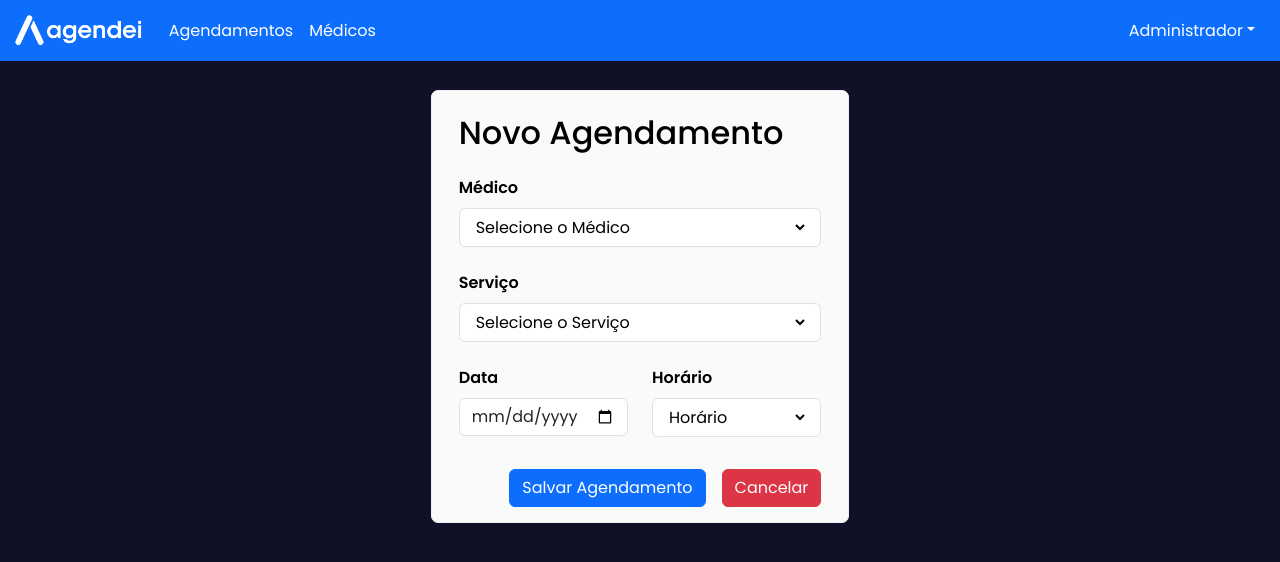
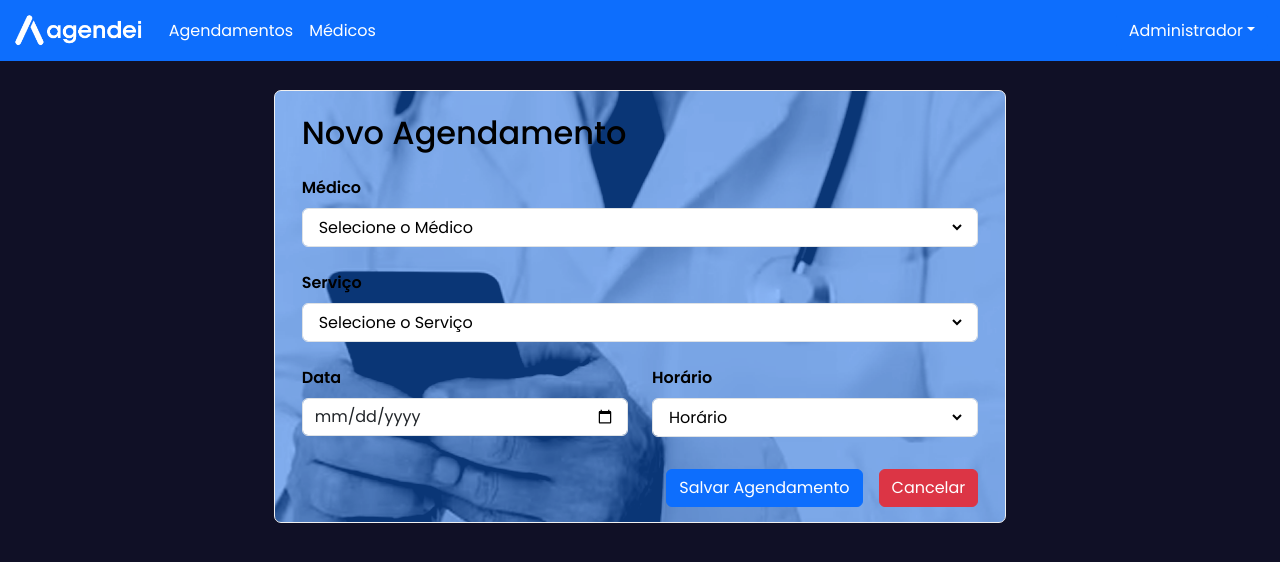
Before and after one commit to FilipeRabelo/app-agendei-web, a React (Vite) app: page /appointments/add in a window 1280 px wide. Shown: the top 562 px of the page. Built offline with nearby package versions, Linux system fonts and the light colour scheme.

Commit message:
app agendei web

```diff
--- a/src/pages/Appointments/appointments.jsx
+++ b/src/pages/Appointments/appointments.jsx
@@ -1,12 +1,9 @@
-
-
 
 import './appointments.css';
 import { Link, useNavigate } from "react-router-dom";
 import { appointments, doctors } from '../../constants/data.js';
 import Appointment from "../../components/appointment/appointment.jsx";
 import NavBar from "../../components/navbar/navbar.jsx";
-
 
 export default function Appointments() {
 
@@ -15,7 +12,6 @@ export default function Appointments() {
   function ClickEdit(id_appointment) {
     navigate('/appointments/edit/' + id_appointment)
   }
-
 
   function ClickDelete(id_appointment) {
     alert("ClickDelete" + id_appointment);
--- a/src/pages/appointment_add/appointment_add.css
+++ b/src/pages/appointment_add/appointment_add.css
@@ -4,15 +4,17 @@
 
 .container-fluid {
   color: #fff;
+  overflow: hidden;
 }
 
 .bg {
+  position: relative;
   padding: 15px;
   border: 1.5px solid #f0f0f0;
   border-radius: 7px;
-  background-color: #fafafa;
+  background: url("../../assets/fundo.png") center ;
   color: #000;
   font-weight: 550;
   margin: auto;
-
+  overflow: hidden;
 }
--- a/src/pages/appointment_add/appointment_add.jsx
+++ b/src/pages/appointment_add/appointment_add.jsx
@@ -13,7 +13,7 @@ export default function AppointmentAdd(){
       <NavBar/>
       <div className='container-fluid mt-page'>
 
-        <div className='bg row col-lg-4 offset-lg-4'>
+        <div className='bg row col-lg-7 offset-lg-7'>
 
           <div className='col-12 mt-2'>
             <h2 className='h2'>
```
